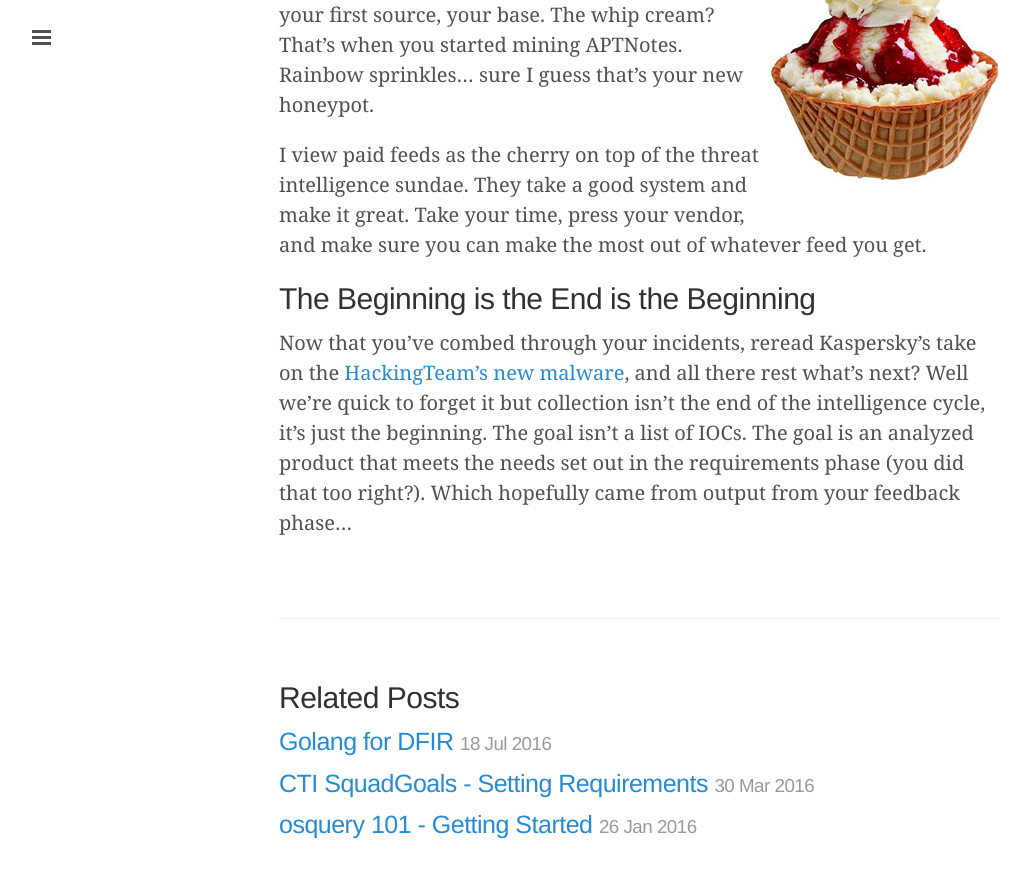
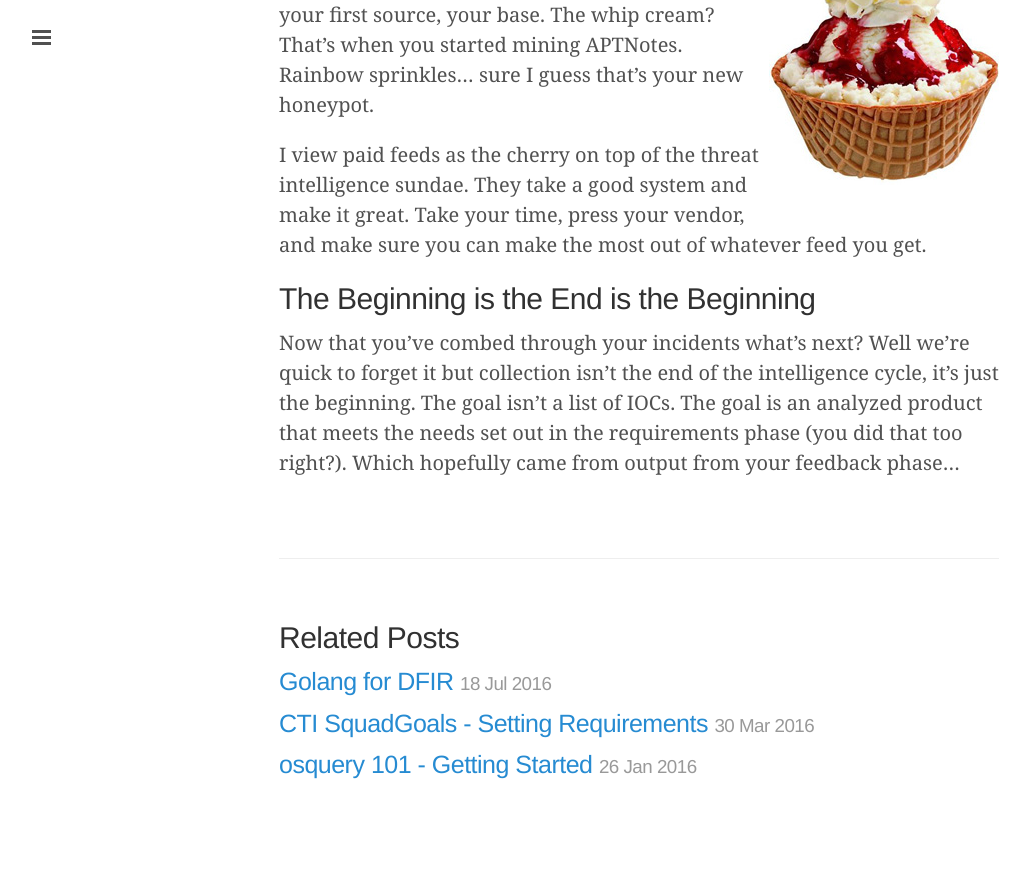
Before and after one commit to sroberts/sroberts.github.io, a Jekyll site: the page built from _posts/2016-07-26-intelligence-collection-priorities.md, in a window 1280 px wide and 900 px high, scrolled down 2892 px. Shown: the top 878 px of the window, without its empty margins (1-1031 px from the left). Built offline with Jekyll 4.4.1, drawn with Linux system fonts in a browser that asks for light colours; nearby versions of some CDN libraries; comment, search, counter and statistics services are not loaded; after the commit the page ends 3732 px from its top, so only the background shows below that.

Commit message:
something extra got pasted in, kill it

```diff
--- a/_posts/2016-07-26-intelligence-collection-priorities.md
+++ b/_posts/2016-07-26-intelligence-collection-priorities.md
@@ -48,4 +48,4 @@ I view paid feeds as the cherry on top of the threat intelligence sundae. They t
 
 ## The Beginning is the End is the Beginning
 
-Now that you've combed through your incidents, reread Kaspersky's take on the [HackingTeam's new malware](https://securelist.com/blog/research/74063/the-return-of-hackingteam-with-new-implants-for-os-x/), and all there rest what's next? Well we're quick to forget it but collection isn't the end of the intelligence cycle, it's just the beginning. The goal isn't a list of IOCs. The goal is an analyzed product that meets the needs set out in the requirements phase (you did that too right?). Which hopefully came from output from your feedback phase...
+Now that you've combed through your incidents what's next? Well we're quick to forget it but collection isn't the end of the intelligence cycle, it's just the beginning. The goal isn't a list of IOCs. The goal is an analyzed product that meets the needs set out in the requirements phase (you did that too right?). Which hopefully came from output from your feedback phase...
```
